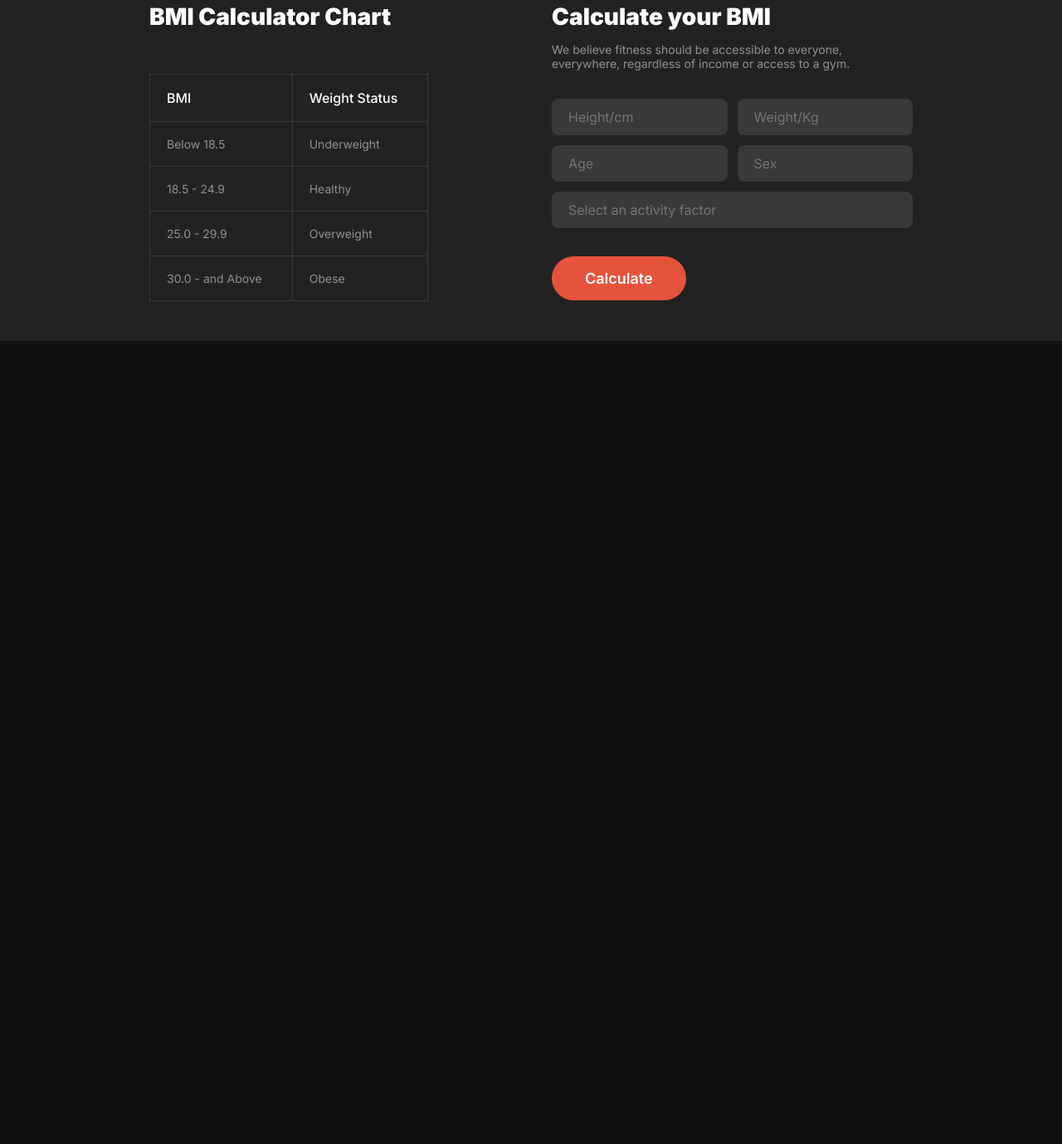
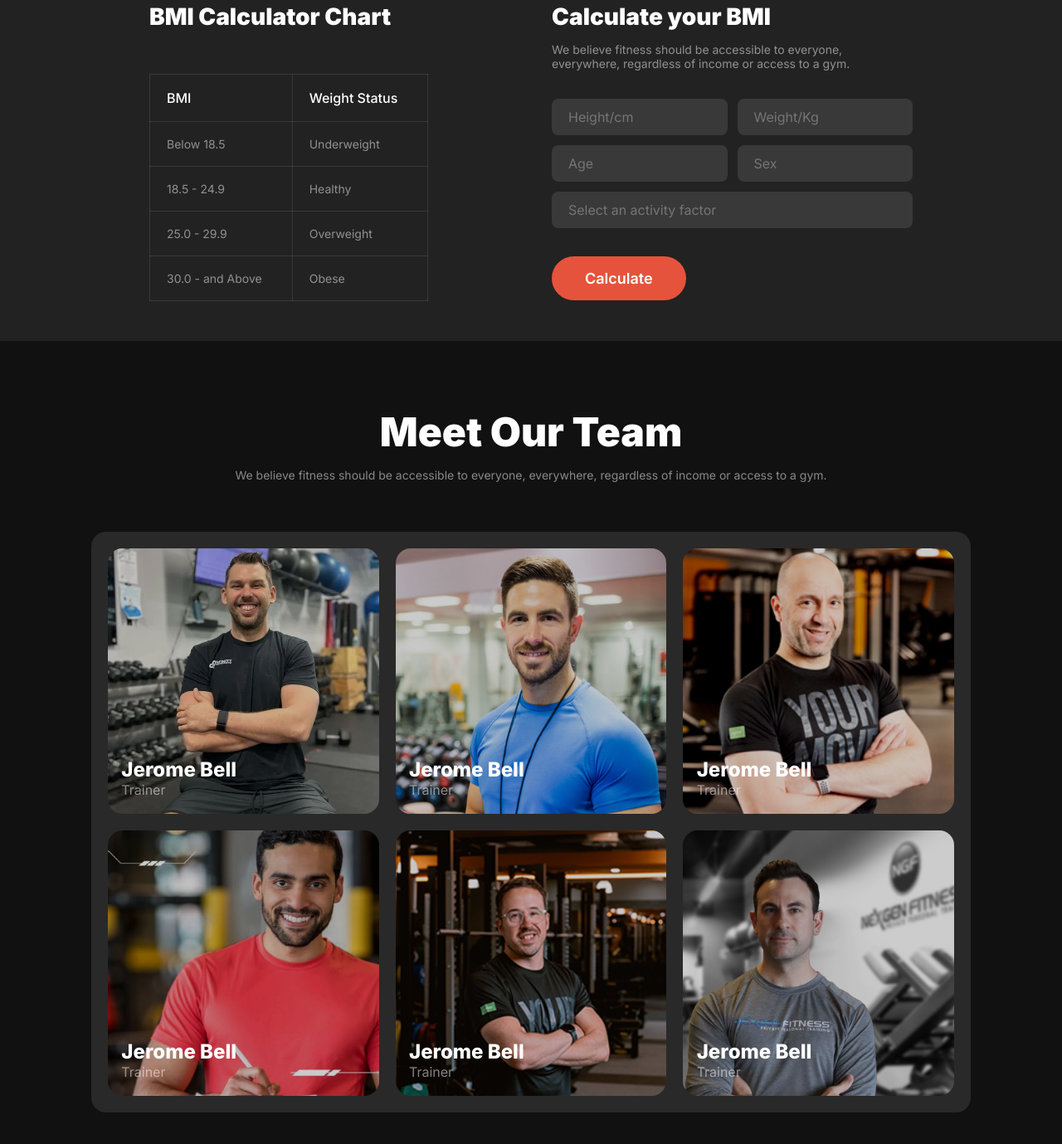
Before and after one commit to saad200224/B10A02_Reset-9, a plain HTML site: page index.html in a window 1280 px wide. Shown: the part 2913-4292 px from the top of the page at 83% size. Before the commit the page ends 3324 px from the top, so only its background shows below. Drawn offline with Linux system fonts and the light colour scheme; a web font is replaced by a local one.

Commit message:
meet our team section done

```diff
--- a/index.html
+++ b/index.html
@@ -236,6 +236,61 @@
           </div>
         </div>
       </div>
+
+      <!-- meet our team section -->
+      <div class="meet-section-container">
+        <div class="meet-section-heading">
+          <h2>Meet Our Team</h2>
+          <p>
+            We believe fitness should be accessible to everyone, everywhere,
+            regardless of income or access to a gym.
+          </p>
+        </div>
+        <div class="meet-section-collage">
+          <div class="meet-trainer-img-1">
+            <div class="meet-trainer-text">
+              <h5>Jerome Bell</h5>
+              <p>Trainer</p>
+            </div>
+            <div class="meet-trainer-overlay"></div>
+          </div>
+          <div class="meet-trainer-img-2">
+            <div class="meet-trainer-text">
+              <h5>Jerome Bell</h5>
+              <p>Trainer</p>
+            </div>
+            <div class="meet-trainer-overlay"></div>
+          </div>
+          <div class="meet-trainer-img-3">
+            <div class="meet-trainer-text">
+              <h5>Jerome Bell</h5>
+              <p>Trainer</p>
+            </div>
+            <div class="meet-trainer-overlay"></div>
+          </div>
+          <div class="meet-trainer-img-4">
+            <div class="meet-trainer-text">
+              <h5>Jerome Bell</h5>
+              <p>Trainer</p>
+            </div>
+            <div class="meet-trainer-overlay"></div>
+          </div>
+          <div class="meet-trainer-img-5">
+            <div class="meet-trainer-text">
+              <h5>Jerome Bell</h5>
+              <p>Trainer</p>
+            </div>
+            <div class="meet-trainer-overlay"></div>
+          </div>
+          <div class="meet-trainer-img-6">
+            <div class="meet-trainer-text">
+              <h5>Jerome Bell</h5>
+              <p>Trainer</p>
+            </div>
+            <div class="meet-trainer-overlay"></div>
+          </div>
+        </div>
+      </div>
     </main>
   </body>
 </html>
--- a/styles/style.css
+++ b/styles/style.css
@@ -93,6 +93,7 @@ a:hover {
   border-radius: 42px;
   background: transparent;
   color: #fff;
+  cursor: pointer;
 }
 
 .primary-btn:hover {
@@ -464,6 +465,10 @@ a:hover {
   margin-bottom: 80px;
 }
 
+.bmi-container {
+  margin-bottom: 80px;
+}
+
 .bmi-calc-container {
   background-color: rgb(34, 34, 34);
   padding: 48px 180px;
@@ -562,6 +567,124 @@ td {
 [name="age"],
 [name="sex"] {
   width: 50%;
+}
+.meet-section-container {
+  margin-bottom: 80px;
+}
+.meet-section-heading {
+  text-align: center;
+}
+
+.meet-section-heading h2 {
+  color: #fff;
+  font-size: 48px;
+  font-weight: 900;
+  margin-bottom: 14px;
+}
+
+.meet-section-heading p {
+  color: rgba(255, 255, 255, 0.5);
+  font-size: 14px;
+  font-weight: 400;
+  margin-bottom: 60px;
+}
+
+.meet-section-collage {
+  max-width: 1060px;
+  margin: 0 auto;
+  display: grid;
+  grid-template-columns: repeat(3, 1fr);
+  grid-template-rows: repeat(2, 1fr);
+  gap: 20px;
+  border-radius: 18px;
+  background: rgba(255, 255, 255, 0.1);
+  padding: 20px;
+}
+
+.meet-section-collage img {
+  width: 100%;
+  height: 100%;
+  object-fit: cover;
+}
+
+.meet-trainer-img-1 {
+  width: 100%;
+  height: 100%;
+  background-image: url("../images/trainer1.png");
+  background-position: center;
+  background-size: cover;
+  border-radius: 18px;
+  position: relative;
+}
+.meet-trainer-img-2 {
+  width: 100%;
+  height: 100%;
+  background-image: url("../images/trainer2.png");
+  background-position: center;
+  background-size: cover;
+  border-radius: 18px;
+  position: relative;
+}
+.meet-trainer-img-3 {
+  width: 100%;
+  height: 100%;
+  background-image: url("../images/trainer3.png");
+  background-position: center;
+  background-size: cover;
+  border-radius: 18px;
+  position: relative;
+}
+.meet-trainer-img-4 {
+  width: 100%;
+  height: 100%;
+  background-image: url("../images/trainer4.png");
+  background-position: center;
+  background-size: cover;
+  border-radius: 18px;
+  position: relative;
+}
+.meet-trainer-img-5 {
+  width: 100%;
+  height: 100%;
+  background-image: url("../images/trainer5.png");
+  background-position: center;
+  background-size: cover;
+  border-radius: 18px;
+  position: relative;
+}
+.meet-trainer-img-6 {
+  width: 100%;
+  height: 100%;
+  background-image: url("../images/trainer6.png");
+  background-position: center;
+  background-size: cover;
+  border-radius: 18px;
+  position: relative;
+}
+
+.meet-trainer-overlay {
+  width: 100%;
+  height: 40vh;
+  background-color: rgba(0, 0, 0, 0.2);
+  border-radius: 18px;
+}
+
+.meet-trainer-text {
+  position: absolute;
+  bottom: 6%;
+  left: 5%;
+}
+
+.meet-section-collage h5 {
+  color: #fff;
+  font-size: 24px;
+  font-weight: 800;
+}
+
+.meet-section-collage p {
+  color: rgba(255, 255, 255, 0.5);
+  font-size: 16px;
+  font-weight: 400;
 }
 
 /* responsive codes */
```
